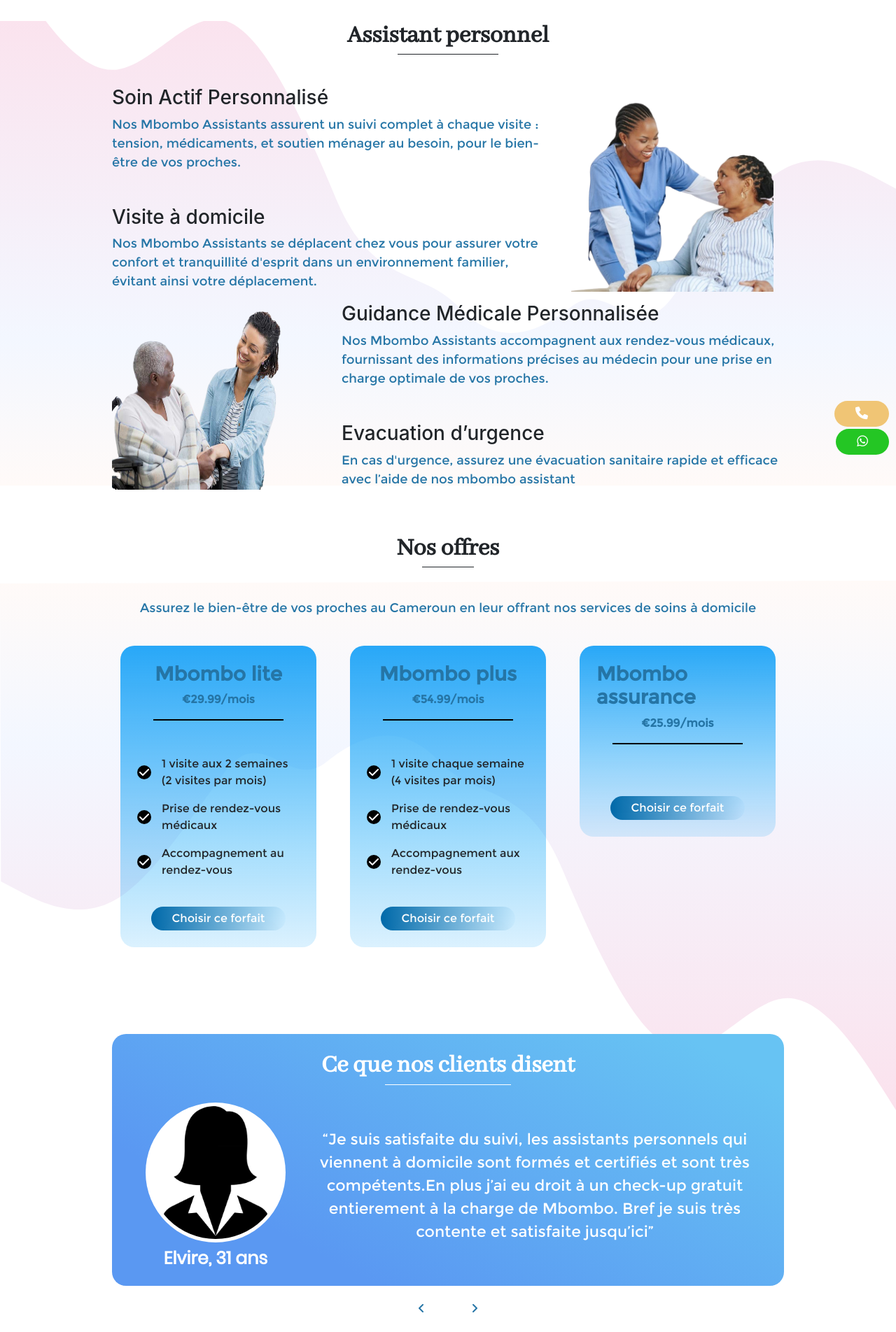
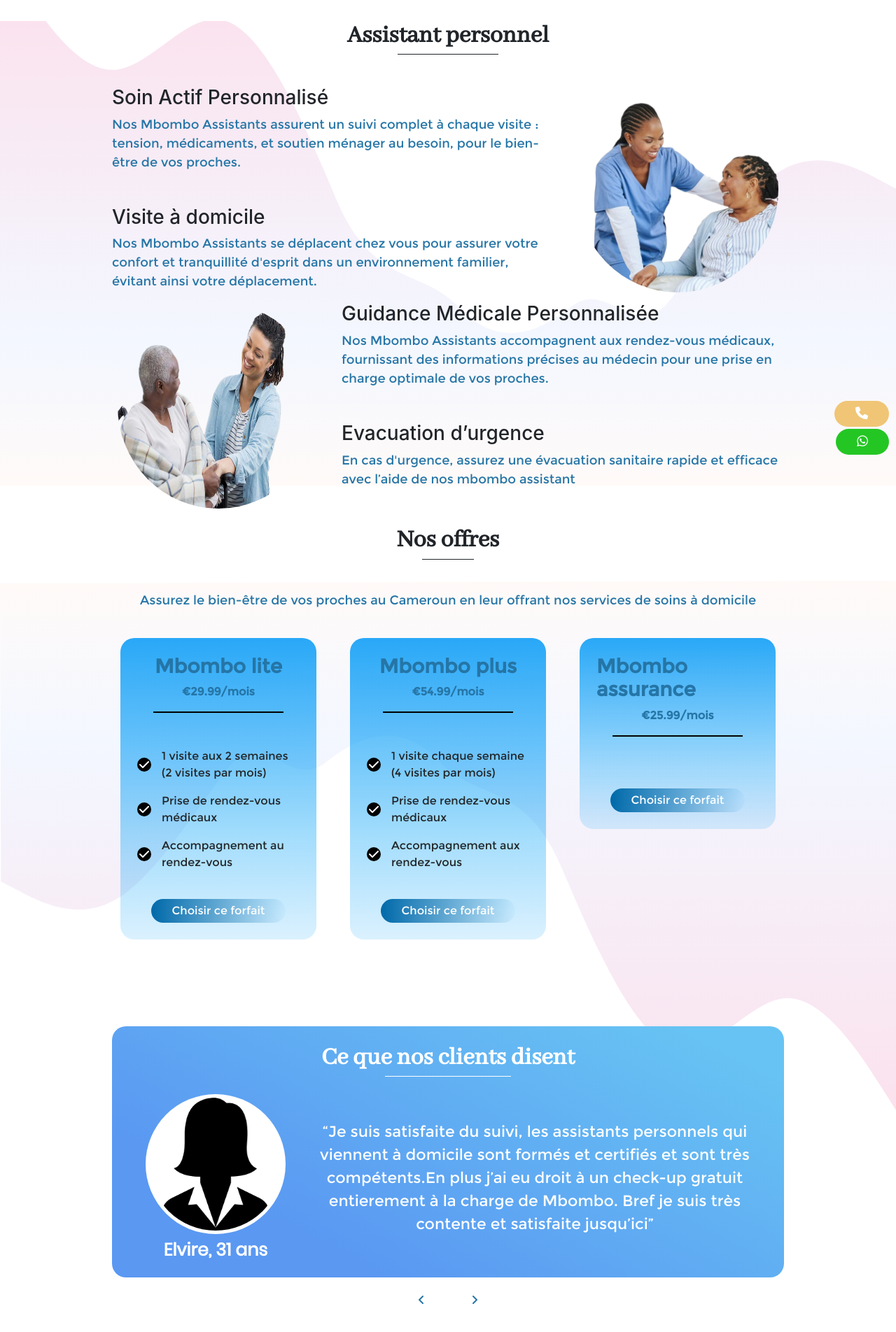
Before and after one commit to Beaurelf/Mbombo, a React (Create React App) app: page /services in a window 1280 px wide. Shown: the part 120-2024 px from the top of the page at 70% size. Built offline with nearby package versions, Linux system fonts and the light colour scheme.

Commit message:
mis à jour

```diff
--- a/src/App.css
+++ b/src/App.css
@@ -41,6 +41,10 @@
 body {
   position: relative;
   margin-top: 150px;
+}
+
+main {
+  min-height: 100%;
 }
 
 .background-1, .background-2, .background-3 {
--- a/src/App.js
+++ b/src/App.js
@@ -10,11 +10,12 @@
 import Offers from './pages/Offers';
 import ScrollToTop from './components/ScrollToTop';
 import AosInitializer from './components/AosInitializer';
+import Origin from './pages/Origin';
 
 function App() {
 
   return (
-      <div className="App">
+      <div>
         <a className='button contact-us text-center' href="tel:+33649121434"><i className="fa-solid fa-phone"></i></a>
         <a className='button button-whatsapp' href="https://api.whatsapp.com/send?phone=+1(514)605-3560&amp;text=Bienvenue chez Mbombo entreprise">
           <i className="fa-brands fa-whatsapp"></i>
@@ -26,6 +27,7 @@
           <Routes>
             <Route path='/' element={<Home/>}/>
             <Route path='/about-us' element={<About/>}/>
+            <Route path='/origin' element={<Origin/>}/>
             <Route path='/why-us' element={<Partner/>}/>
             <Route path='/contact-us' element={<Contact/>}/>
             <Route path='/services' element={<Offers/>}/>
--- a/src/components/HeroSection.js
+++ b/src/components/HeroSection.js
@@ -5,8 +5,8 @@
 
 function HeroSection() {
   return (
-    <section className='mb-4 my-container'>
-      <div className='grid row align-items-center justify-content-center'  data-aos="fade-up" >
+    <section className='mb-4'>
+      <div className='row align-items-center justify-content-center'  data-aos="fade-up" >
         <div className='col-md-7 col-12 postion-relative slogan'>
           <img className='africa' src={africa} alt='afrique'/>
           <h2 className='title-mbombo'>
--- a/src/components/OfferSection.js
+++ b/src/components/OfferSection.js
@@ -6,7 +6,7 @@
     const navigate = useNavigate()
 
     return (
-        <div className='offer-section'>
+        <section className='offer-section'>
             <div className='text-center' data-aos="fade-up">
                 <h2 className='title-section'>Nos offres</h2>
             </div>
@@ -43,7 +43,7 @@
                 })
             }
             </div>
-        </div>
+        </section>
     )
 }
 
--- a/src/components/PartnerSection.js
+++ b/src/components/PartnerSection.js
@@ -10,6 +10,7 @@
 
 function PartnerSection() {
     return (
+        <section>
             <div className='partner-section mb-4' data-aos="fade-up">
                 <div className='text-center'>
                     <h2 className='title-section'>Nos partenaires</h2>
@@ -26,6 +27,7 @@
                     }
                 </div>
             </div>
+        </section>
     )
 }
 
--- a/src/components/ServiceSection.js
+++ b/src/components/ServiceSection.js
@@ -44,8 +44,8 @@
 
 function ServiceSection() {
     return (
-        <section className='my-container'>
-            <div className='grid service'>
+        <section>
+            <div className='service'>
                 <svg className='background-3' viewBox="0 0 1728 725" fill="none" xmlns="http://www.w3.org/2000/svg">
                     <path d="M-57.0339 41.4915C83.2673 -45.3541 389.116 207.187 760.109 145.632C1081.44 92.2977 1112.13 5.7672 1362.8 0.345717C1545.94
                     -3.63541 1736.53 47.0992 1829.77 145.632C1932.59 254.271 1869.59 371.995 1852.63 400.634C1776.79 529.078 1601.86 602.564 1540.27 627.742C1286.52
@@ -69,11 +69,11 @@
                         services.map((service, index) => {
                             return(
                                 <ServiceItem
-                                key={index}
-                                title={service.name}
-                                text={service.description}
-                                image={service.image}
-                                lg={4}
+                                    key={index}
+                                    title={service.name}
+                                    text={service.description}
+                                    image={service.image}
+                                    lg={4}
                                 />
                             )
                         })
--- a/src/components/TestimonialSection.js
+++ b/src/components/TestimonialSection.js
@@ -35,8 +35,8 @@
     }
   }
   return (
-    <section className='my-container'>
-      <div className=' grid d-flex justify-content-center align-items-center flex-column mb-4' data-aos="fade-up">
+    <section>
+      <div className='d-flex justify-content-center align-items-center flex-column mb-4' data-aos="fade-up">
         <div className='testimonials px-5 py-4 mb-3'>
           <div className='text-center'>
             <h2 className='title-section'>Ce que nos clients disent</h2>
--- a/src/pages/About.js
+++ b/src/pages/About.js
@@ -4,8 +4,10 @@
 
 function About() {
   return (
-    <main>
-      <TestimonialSection/>
+    <main className='my-container'>
+      <div className='grid'>
+        <TestimonialSection/>
+      </div>
     </main>
   )
 }
--- a/src/pages/Contact.js
+++ b/src/pages/Contact.js
@@ -14,9 +14,9 @@
         288 1032 216 1032C144 1032 72 1032 36 1032H0V0Z" fill="url(#paint0_linear_111_77)"/>
         <defs>
         <linearGradient id="paint0_linear_111_77" x1="864" y1="0" x2="864" y2="1032" gradientUnits="userSpaceOnUse">
-        <stop stopColor="#FCDEEA" stopOpacity="0.98"/>
-        <stop offset="0.726" stopColor="#F3F7FF" stopOpacity="0.99452"/>
-        <stop offset="1" stopColor="#FFFAF8"/>
+          <stop stopColor="#FCDEEA" stopOpacity="0.98"/>
+          <stop offset="0.726" stopColor="#F3F7FF" stopOpacity="0.99452"/>
+          <stop offset="1" stopColor="#FFFAF8"/>
         </linearGradient>
         </defs>
       </svg>
@@ -26,7 +26,7 @@
             <h3>Contactez nous en un <span>Click!</span></h3>
             <p className='mb-5'> Vous avez une question ou besoin d'assistance ? Contactez-nous par e-mail, téléphone ou via le formulaire de contact ci-dessous.
             Nous sommes impatients de vous aider</p>
-            <img src={contact} alt='assistant personel'/>
+            <img className='rounded-circle' src={contact} alt='assistant personel'/>
           </div>
           <div className='col-md-6'>
             <ContactForm/>
--- a/src/pages/Home.js
+++ b/src/pages/Home.js
@@ -6,11 +6,13 @@
 
 function Home() {
   return (
-    <main>
-      <HeroSection/>
-      <AboutSection/>
-      <TestimonialSection/>
-      <PartnerSection/>
+    <main className='my-container'>
+      <div className='grid'>
+        <HeroSection/>
+        <AboutSection/>
+        <TestimonialSection/>
+        <PartnerSection/>
+      </div>
     </main>
   )
 }
--- a/src/pages/Offers.js
+++ b/src/pages/Offers.js
@@ -66,7 +66,9 @@
       <div className='text-center' data-aos="fade-up">
         <h2 className='title-section'>Assistant personnel</h2>
       </div>
-      <section className='my-container'>
+      <div className='my-container'>
+        <div className='grid'>
+          <section>
             <div className='row grid assistant-description' data-aos="fade-up">
               <div className='col-md-8'>
                 <h3>Soin Actif Personnalisé</h3>
@@ -74,13 +76,13 @@
                 <h3>Visite à domicile </h3>
                 <p>Nos Mbombo Assistants se déplacent chez vous pour assurer votre confort et tranquillité d'esprit dans un environnement familier, évitant ainsi votre déplacement.</p>
               </div>
-          <div  className='col-md-4'>
-            <img src={assistant1} alt='assistant personel'/>
+              <div className='col-md-4 d-flex justify-content-center align-item*center'>
+                <img className='rounded-circle' src={assistant1} alt='assistant personel' style={{ height: '295px'}}/>
               </div>
             </div>
             <div className='row grid assistant-description' data-aos="fade-up">
-          <div className='col-md-4'>
-            <img src={assistant2} alt='assistant personel'/>
+              <div className='col-md-4 d-flex justify-content-center align-item-center mb-4'>
+                <img className='rounded-circle' src={assistant2} alt='assistant personel' style={{ height: '295px'}}/>
               </div>
               <div className='col-md-8'>
                 <h3>Guidance Médicale Personnalisée</h3>
@@ -90,13 +92,11 @@
               </div>
             </div>
           </section>
-      <section className=' my-container mt-5'>
-        <div className='grid'>
           <OfferSection offers={offers}/>
-        </div>
-      </section>
           <TestimonialSection/>
           <PartnerSection/>
+        </div>
+      </div>
     </main>
   )
 }
--- /dev/null
+++ b/src/pages/Origin.js
@@ -0,0 +1,14 @@
+import React from 'react';
+import TestimonialSection from '../components/TestimonialSection';
+
+const Origin = () => {
+    return (
+        <main className='my-container'>
+            <div className='grid'>
+                <TestimonialSection/>
+            </div>
+        </main>
+    );
+};
+
+export default Origin;
```
Lines whose indentation alone changed are shown as unchanged.
